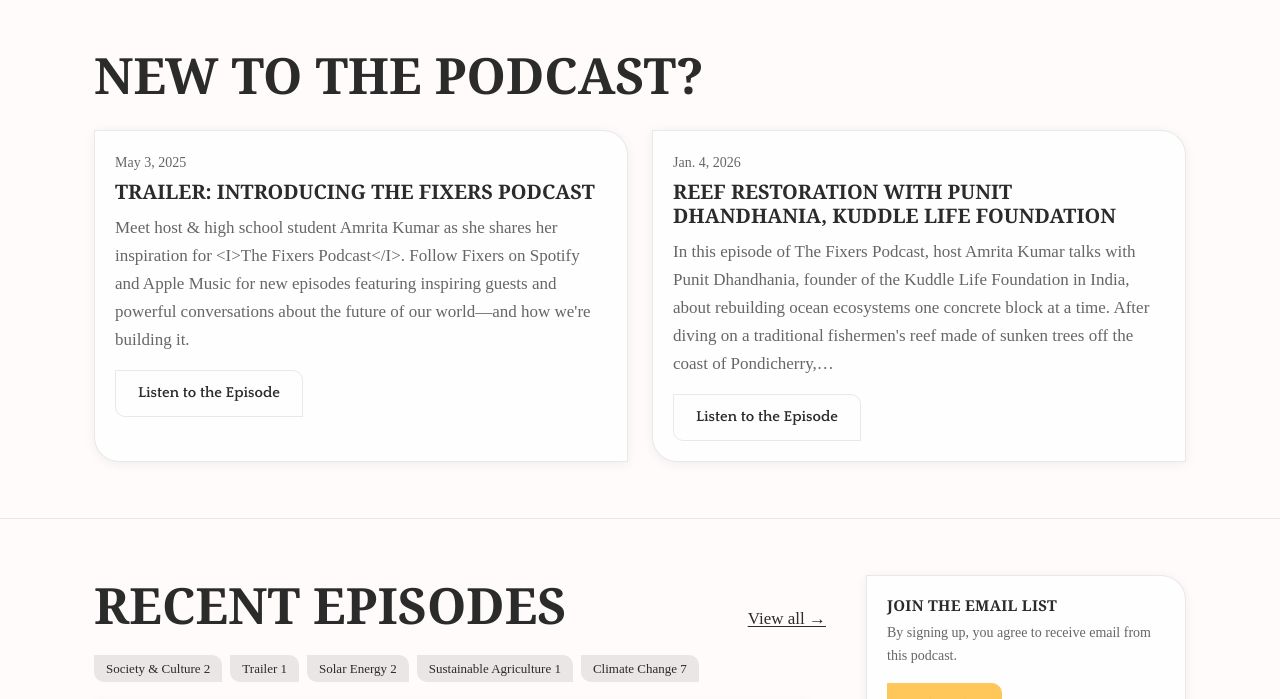
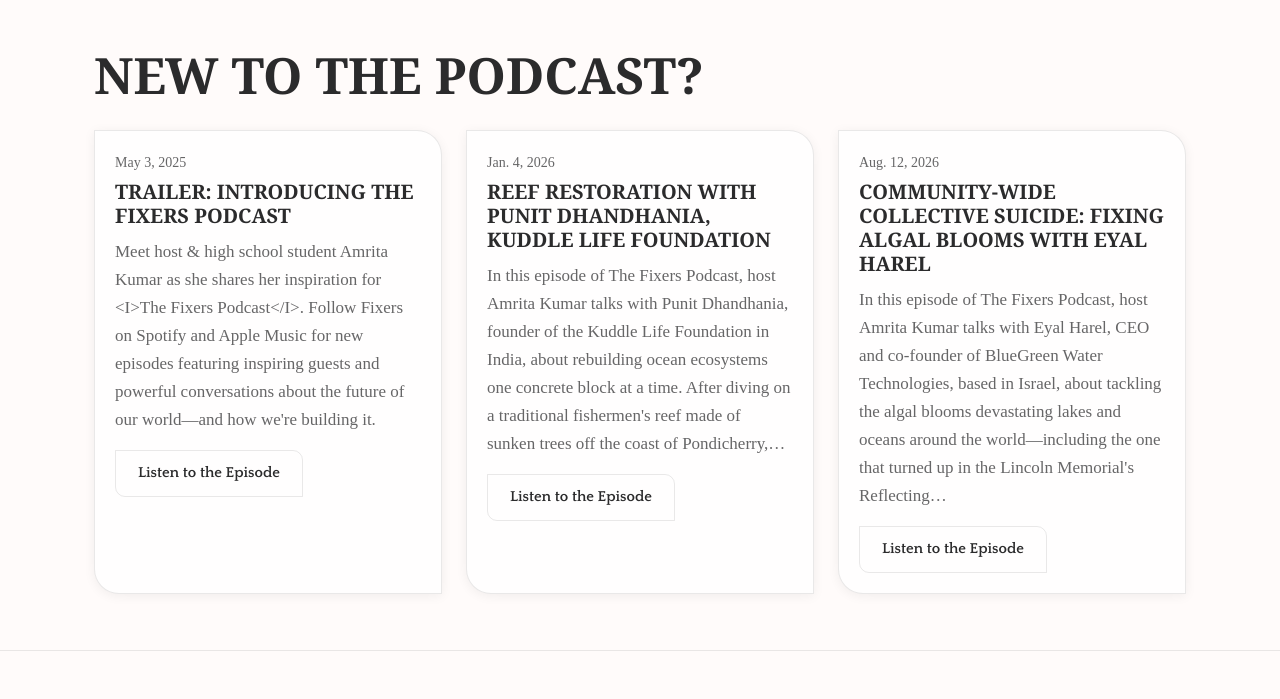
Before and after one commit to amritalk/fixerssite, a plain HTML site: page index.html in a window 1280 px wide. Shown: the part 940-1639 px from the top of the page. Drawn offline with Linux system fonts and the light colour scheme; a web font is replaced by a local one.

Commit message:
Update site 2026-11-12

```diff
--- a/index.html
+++ b/index.html
@@ -124,6 +124,14 @@ Follow on Apple Podcasts</a>
           <h3 class="card-title"><a href="/reef-restoration-with-punit-dhandhania-kuddle-life-foundation/">Reef Restoration with Punit Dhandhania, Kuddle Life Foundation</a></h3>
           <p class="card-excerpt">In this episode of The Fixers Podcast, host Amrita Kumar talks with Punit Dhandhania, founder of the Kuddle Life Foundation in India, about rebuilding ocean ecosystems one concrete block at a time. After diving on a traditional fishermen&#39;s reef made of sunken trees off the coast of Pondicherry,…</p>
           <a class="btn btn--ghost" href="/reef-restoration-with-punit-dhandhania-kuddle-life-foundation/">Listen to the Episode</a>
+        </div>
+      </article>
+      <article class="card featured-card">
+        <div class="card-body">
+          <div class="card-date">Aug. 12, 2026</div>
+          <h3 class="card-title"><a href="/community-wide-collective-suicide-fixing-algal-blooms-with-eyal-harel/">Community-Wide Collective Suicide: Fixing Algal Blooms with Eyal Harel</a></h3>
+          <p class="card-excerpt">In this episode of The Fixers Podcast, host Amrita Kumar talks with Eyal Harel, CEO and co-founder of BlueGreen Water Technologies, based in Israel, about tackling the algal blooms devastating lakes and oceans around the world—including the one that turned up in the Lincoln Memorial&#39;s Reflecting…</p>
+          <a class="btn btn--ghost" href="/community-wide-collective-suicide-fixing-algal-blooms-with-eyal-harel/">Listen to the Episode</a>
         </div>
       </article>
     </div>
```
